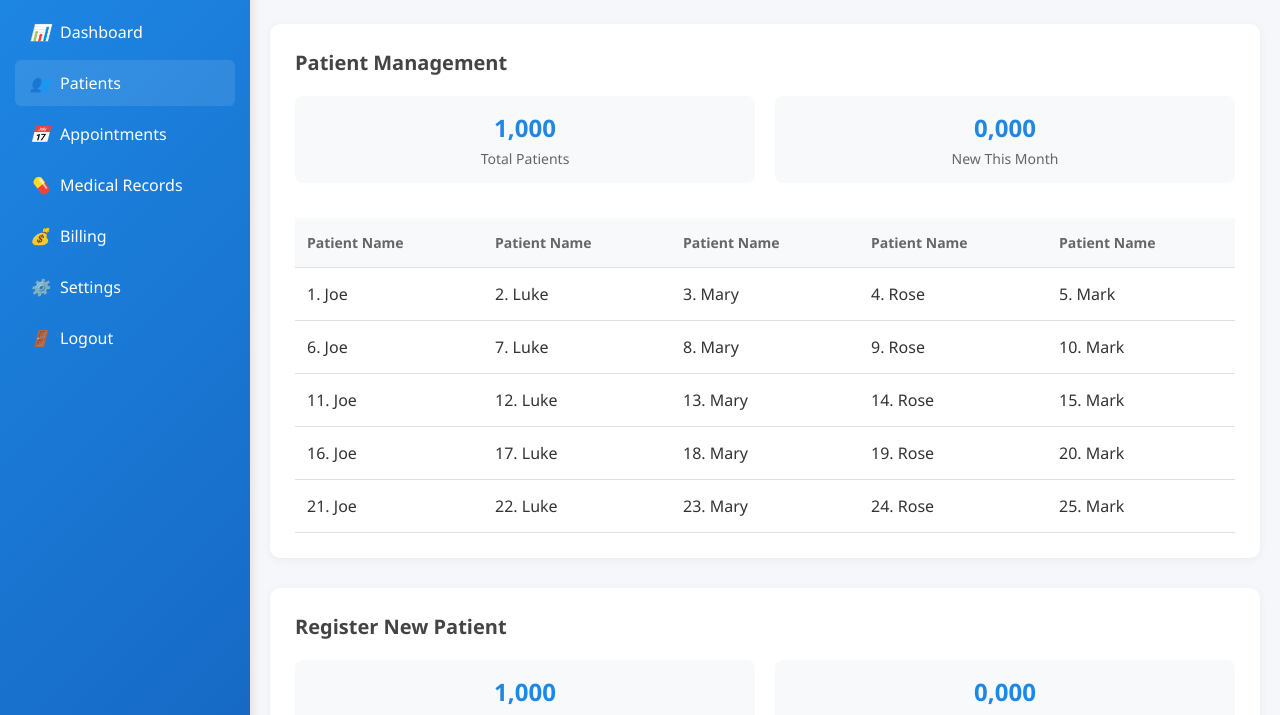
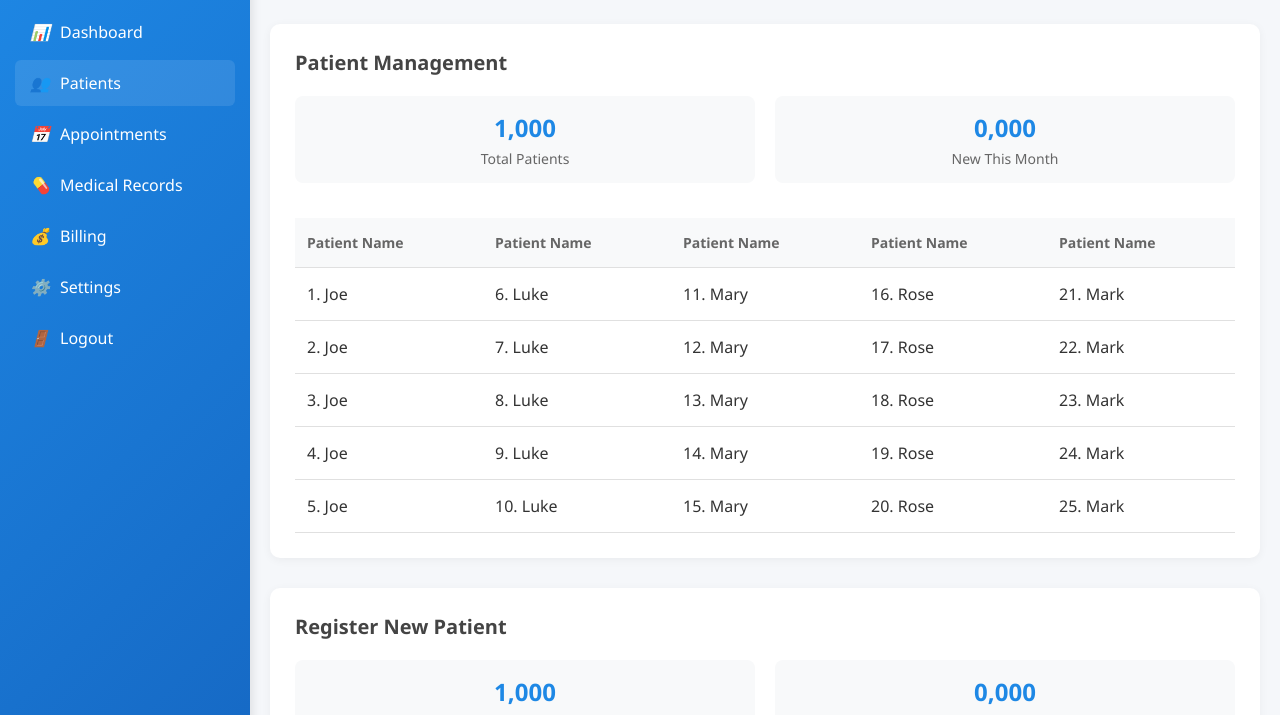
Before and after one commit to Oluwajuwonlo-2406/Hospital-Information-System-1.0, a plain HTML site: page patients.html in a window 1280 px wide. Shown: the part 82-797 px from the top of the page. Drawn offline with Linux system fonts and the light colour scheme.

Commit message:
Update patients.html

```diff
--- a/patients.html
+++ b/patients.html
@@ -363,37 +363,37 @@
                         <tbody>
                             <tr>
                                 <td>1. <span class="text">Joe</span></td>
-                                <td>2. <span class="text">Luke</span></td>
-                                <td>3. <span class="text">Mary</span></td>
-                                <td>4. <span class="text">Rose</span></td>
-                                <td>5. <span class="text">Mark</span></td>
+                                <td>6. <span class="text">Luke</span></td>
+                                <td>11. <span class="text">Mary</span></td>
+                                <td>16. <span class="text">Rose</span></td>
+                                <td>21. <span class="text">Mark</span></td>
                             </tr>
                             <tr>
-                                <td>6. <span class="text">Joe</span></td>
+                                <td>2. <span class="text">Joe</span></td>
                                 <td>7. <span class="text">Luke</span></td>
-                                <td>8. <span class="text">Mary</span></td>
-                                <td>9. <span class="text">Rose</span></td>
-                                <td>10. <span class="text">Mark</span></td>
+                                <td>12. <span class="text">Mary</span></td>
+                                <td>17. <span class="text">Rose</span></td>
+                                <td>22. <span class="text">Mark</span></td>
                             </tr>
                             <tr>
-                                <td>11. <span class="text">Joe</span></td>
-                                <td>12. <span class="text">Luke</span></td>
+                                <td>3. <span class="text">Joe</span></td>
+                                <td>8. <span class="text">Luke</span></td>
                                 <td>13. <span class="text">Mary</span></td>
-                                <td>14. <span class="text">Rose</span></td>
-                                <td>15. <span class="text">Mark</span></td>
+                                <td>18. <span class="text">Rose</span></td>
+                                <td>23. <span class="text">Mark</span></td>
                             </tr>
                             <tr>
-                                <td>16. <span class="text">Joe</span></td>
-                                <td>17. <span class="text">Luke</span></td>
-                                <td>18. <span class="text">Mary</span></td>
+                                <td>4. <span class="text">Joe</span></td>
+                                <td>9. <span class="text">Luke</span></td>
+                                <td>14. <span class="text">Mary</span></td>
                                 <td>19. <span class="text">Rose</span></td>
-                                <td>20. <span class="text">Mark</span></td>
+                                <td>24. <span class="text">Mark</span></td>
                             </tr>
                             <tr>
-                                <td>21. <span class="text">Joe</span></td>
-                                <td>22. <span class="text">Luke</span></td>
-                                <td>23. <span class="text">Mary</span></td>
-                                <td>24. <span class="text">Rose</span></td>
+                                <td>5. <span class="text">Joe</span></td>
+                                <td>10. <span class="text">Luke</span></td>
+                                <td>15. <span class="text">Mary</span></td>
+                                <td>20. <span class="text">Rose</span></td>
                                 <td>25. <span class="text">Mark</span></td>
                             </tr>
                         </tbody>
@@ -602,4 +602,5 @@
         });
     </script>
 </body>
+
 </html>
```
